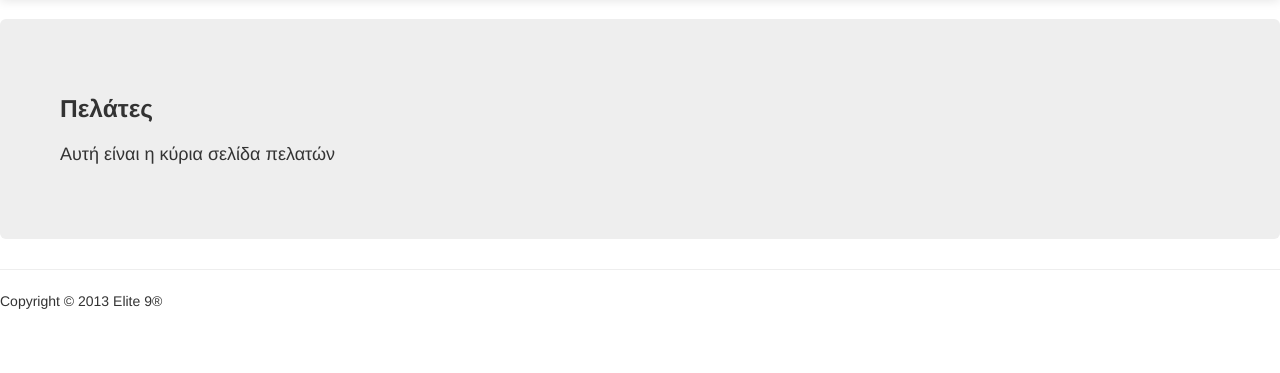
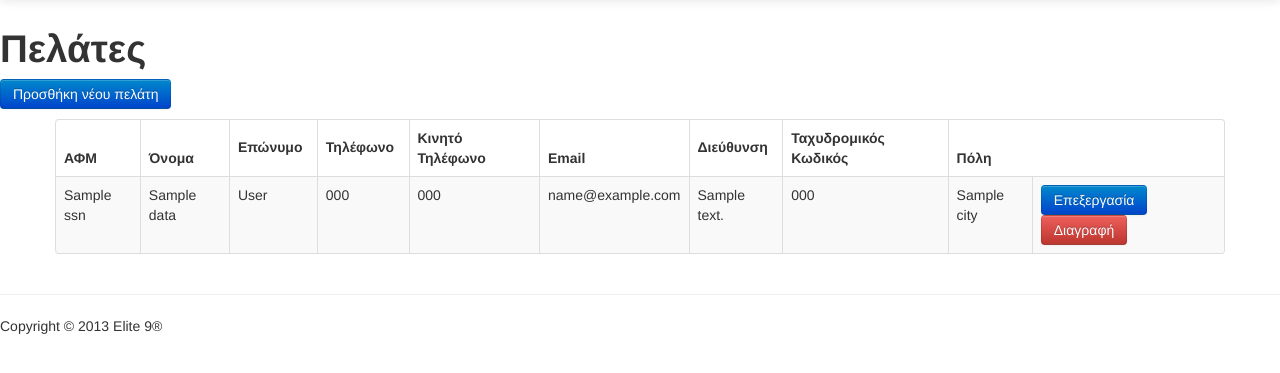
Before and after one commit to bitzesmichail/wsms, a PHP site: template Views/customers/index.php in a window 1280 px wide. Shown: the part 41-414 px from the top of the page. Run offline with PHP 8.4, Linux system fonts and the light colour scheme; the template is opened without the code that fills it: most values are stand-ins (such as "Sample title", 1, 10 or a date in 2020); some libraries are stand-ins or nearby versions.

Commit message:
Prepare index of customers

```diff
--- a/Views/customers/index.php
+++ b/Views/customers/index.php
@@ -1,9 +1,60 @@
 <?php
-  $which = 'customer';
+  $which = 'customer'; //which navbar button is active
   require_once 'Views/navbars/navbar.php';
 ?>
 
-<div class="hero-unit">
-	<h3>Πελάτες</h3>
-	<p>Αυτή είναι η κύρια σελίδα πελατών</p>
+<h1>
+	Πελάτες
+</h1>
+
+<p>
+  <a href="<?php echo CUSTOMER . "/addcustomer"; ?>"><button class="btn btn-primary" type="button" >Προσθήκη νέου πελάτη</button></a>
+</p>
+
+<div class="container">
+<table class="table table-striped table-bordered tablesorter" id="product_table">
+<thead>
+<tr>
+	<th><strong>ΑΦΜ</strong></th>
+	<th><strong>Όνομα</strong></th>
+	<th><strong>Επώνυμο</strong></th>
+	<th><strong>Τηλέφωνο</strong></th>
+	<th><strong>Κινητό Τηλέφωνο</strong></th>
+	<th><strong>Email</strong></th>
+	<th><strong>Διεύθυνση</strong></th>
+	<th><strong>Ταχυδρομικός Κωδικός</strong></th>
+	<th><strong>Πόλη</strong></th>
+</tr>
+</thead>
+<tbody>
+<?php
+	if (!empty($data)) {
+		foreach ($data as &$value) {
+			echo "<tr>";
+			echo "<td>" . $value->ssn . "</td>";
+			echo "<td>" . $value->name . "</td>";
+			echo "<td>" . $value->surname . "</td>";
+			echo "<td>" . $value->phone . "</td>";
+			echo "<td>" . $value->cellphone . "</td>";
+			echo "<td>" . $value->email . "</td>";
+			echo "<td>" . $value->address . "</td>";
+			echo "<td>" . $value->zipCode . "</td>";
+			echo "<td>" . $value->city . "</td>";
+			echo "<td>" . "<a href=\"" . CUSTOMER . "/editproduct?sku=" . $value->sku . "\">" . "<button class=\"btn btn-primary\" type=\"button\" >Επεξεργασία</button></a>";
+			echo "<a href=\"" . CUSTOMER . "/deleteproduct?sku=" . $value->sku . "\">" . "<button class=\"btn btn-danger\" type=\"button\" >Διαγραφή</button></td></a>";
+			echo "</tr>";
+		}
+	}
+?>
+</tbody>
+</table>
 </div>
+
+<script type="text/javascript">
+jQuery(document).ready(function()
+    {
+        jQuery("#product_table").tablesorter();
+    }
+);
+
+</script>
```
Also changed, not shown: Controllers/CustomerController.php (+19 -1 lines).
